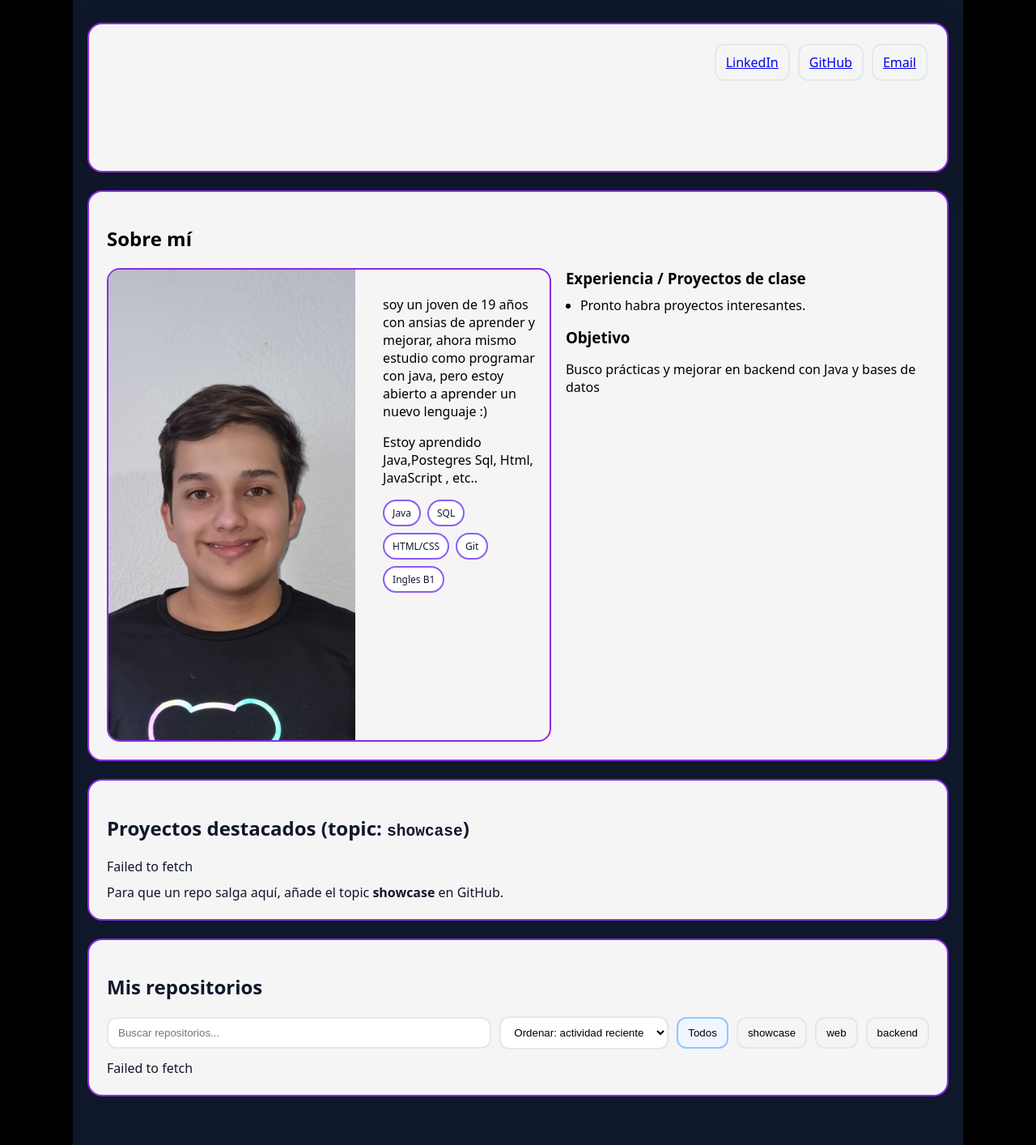
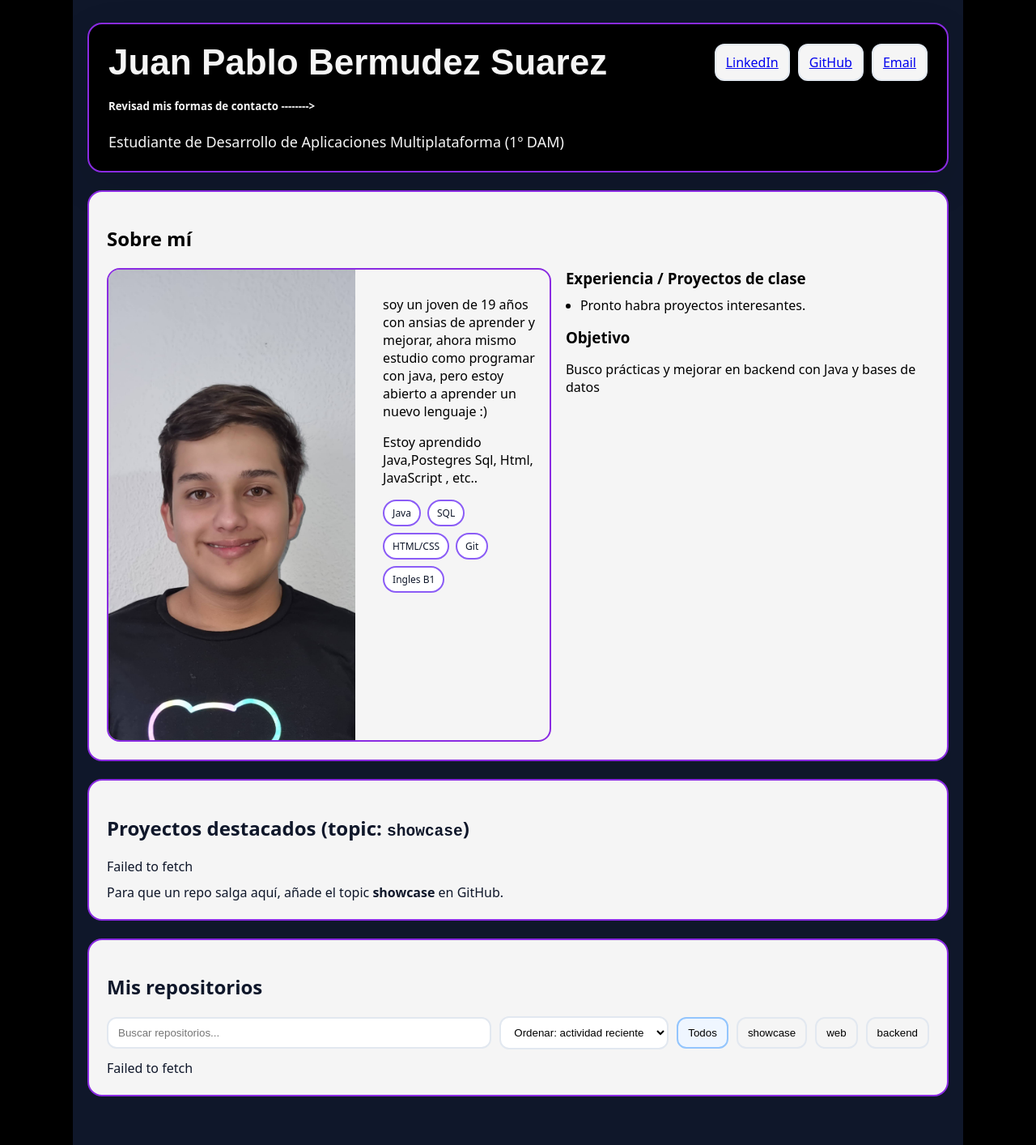
Before and after one commit to juanpsuaa/juanpsuaa.github.io, a Jekyll site: the page built from index.html, in a window 1280 px wide. Shown: the whole page at 81% size. Built offline with Jekyll 4.4.1, drawn with Linux system fonts in a browser that asks for light colours.

Commit message:
prueba(eliminar)

```diff
--- a/index.html
+++ b/index.html
@@ -4,7 +4,7 @@ title: "Juan Pablo Bermudez Suarez — CV & Repos"
 ---
 
 <div class="container">
-  <header class="topbar" style="background-color: whitesmoke;border-color: blueviolet;">
+  <header class="topbar" style="background-color: black;border-color: blueviolet;">
     <div style="border-radius: 1px;">
       <h1 class="title" style="color: whitesmoke;font-family:fantasy;">Juan Pablo Bermudez Suarez</h1>
       <h5 style="color: whitesmoke;">Revisad mis formas de contacto  --------> </h5>
```
